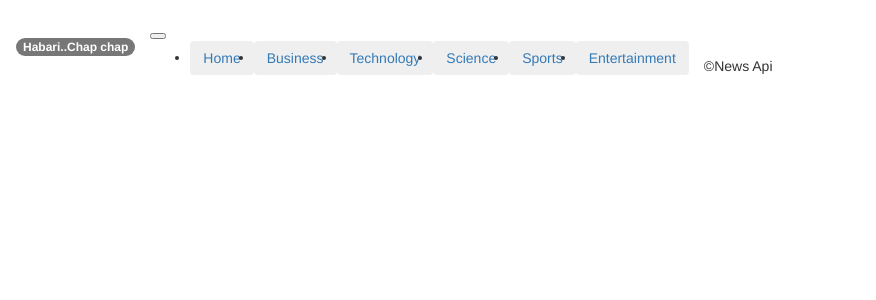
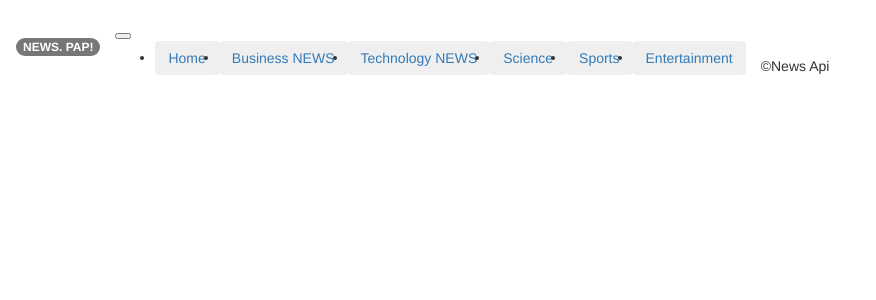
Before and after one commit to encok/News-API, a Flask app: template app/templates/base.html in a window 1280 px wide. Shown: the top 300 px of the page, without its empty margins (0-876 px from the left). Run offline with Flask 2, Linux system fonts and the light colour scheme; the template is opened without the code that fills it, so the values that code supplies are empty; some libraries are stand-ins or nearby versions.

Commit message:
adding thr navbar template

```diff
--- a/app/templates/navbar.html
+++ b/app/templates/navbar.html
@@ -1,7 +1,7 @@
 <div class="">
 
   <nav class="navbar navbar-expand-lg navbar-dark bg-dark fixed-top">
-  <h3> <a class="navbar-brand" href="/"><span class="badge badge-success">Habari..Chap chap</span></a></h3>
+  <h3> <a class="navbar-brand" href="/"><span class="badge badge-success">NEWS. PAP!</span></a></h3>
     <button class="navbar-toggler" type="button" data-toggle="collapse" data-target="#navbarText" aria-controls="navbarText" aria-expanded="false" aria-label="Toggle navigation">
     <span class="navbar-toggler-icon"></span>
   </button>
@@ -11,10 +11,10 @@
           <a class="nav-link" href="/"><button type="button" class="btn btn-outline-success">Home </button><span class="sr-only">(current)</span></a>
         </li>
         <li class="nav-item">
-          <a class="nav-link" href="/{{'categories/Business'}}"><button type="button" class="btn btn-outline-success">Business</button></a>
+          <a class="nav-link" href="/{{'categories/Business'}}"><button type="button" class="btn btn-outline-success">Business NEWS</button></a>
         </li>
         <li class="nav-item">
-          <a class="nav-link" href="/{{'categories/Technology'}}"><button type="button" class="btn btn-outline-success">Technology</button></a>
+          <a class="nav-link" href="/{{'categories/Technology'}}"><button type="button" class="btn btn-outline-success">Technology NEWS</button></a>
         </li>
         <li class="nav-item">
           <a class="nav-link" href="/{{'categories/Science'}}"><button type="button" class="btn btn-outline-success">Science</button></a>
```
Also changed, not shown: app/templates/macros.html (deleted, +0 -25 lines).
